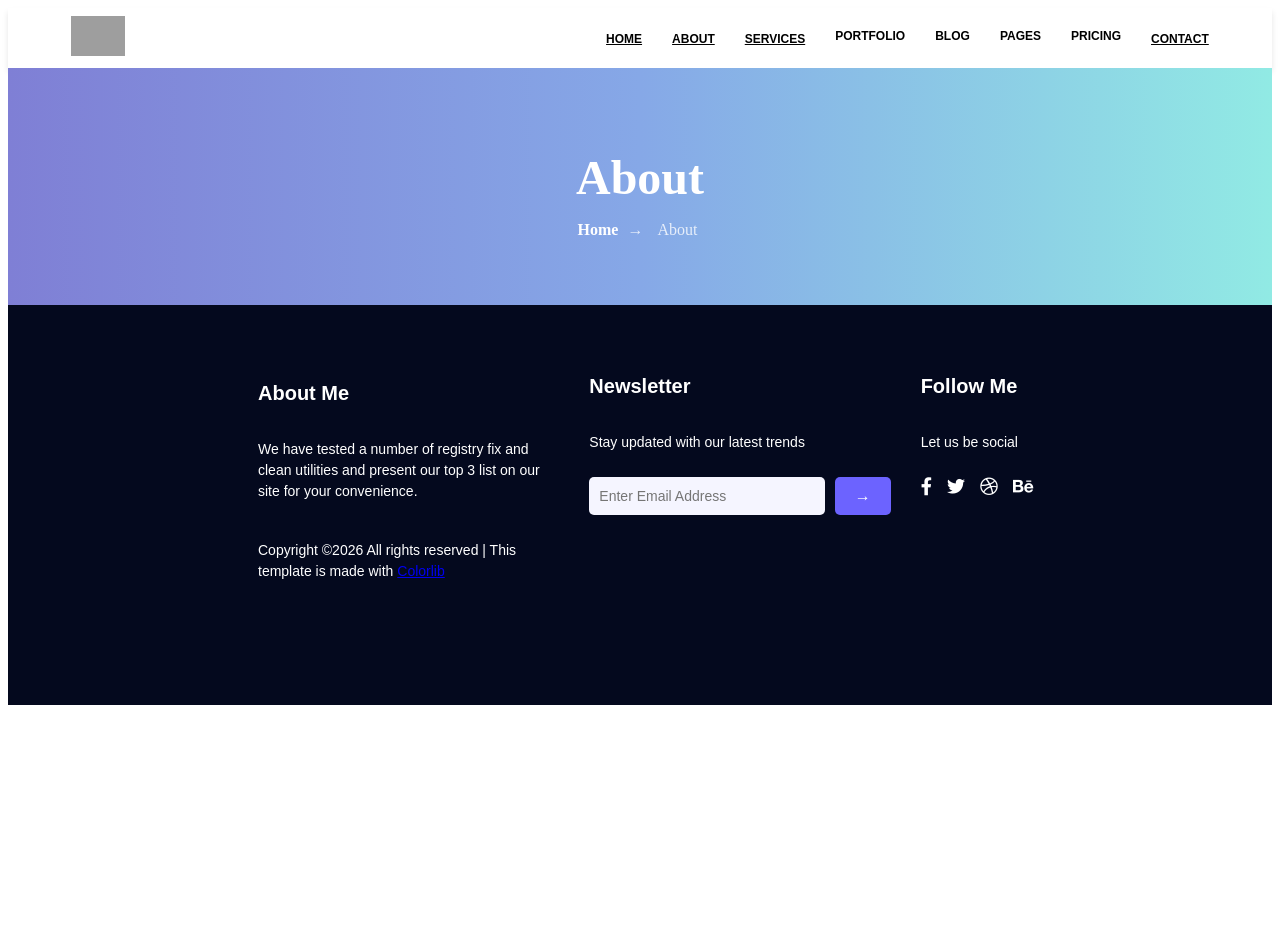
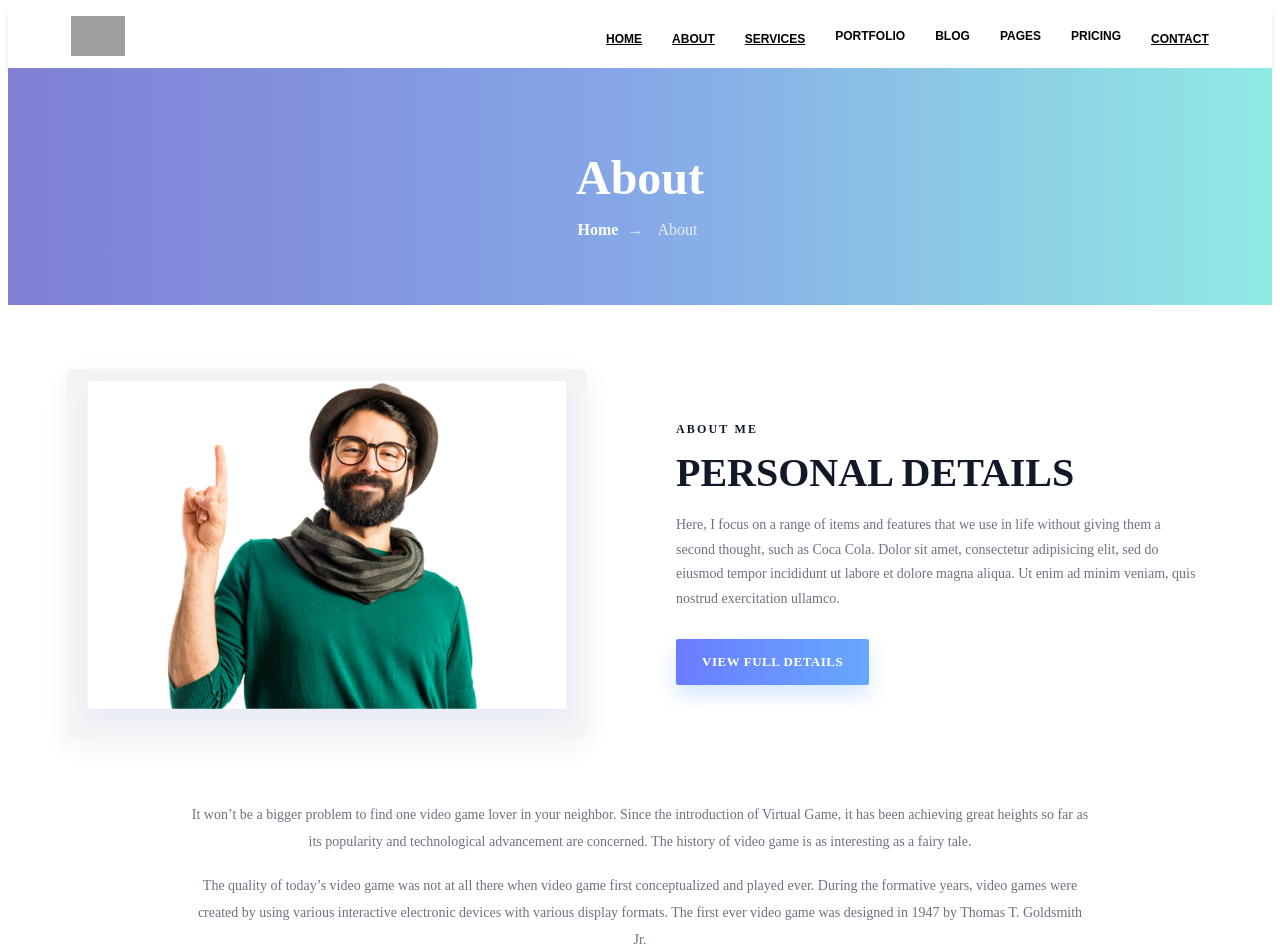
Before and after one commit to annmarytom/nuxt4-personal-portfolio, a Nuxt app: page /about in a window 1280 px wide. Shown: the top 952 px of the page. Before the commit the page ends 816 px from the top, so only its background shows below. Built offline with nearby package versions, Linux system fonts and the light colour scheme; grey boxes are pictures that could not be loaded.

Commit message:
about page component ui added

```diff
--- /dev/null
+++ b/app/components/about/PersonalDetails.vue
@@ -0,0 +1,192 @@
+<template>
+    <section class="aboutDetails">
+      <div class="aboutDetails__inner">
+        <!-- Top row -->
+        <div class="aboutDetails__top">
+          <!-- Left image -->
+          <div class="aboutDetails__media">
+            <img
+              class="aboutDetails__img"
+              :src="imageSrc"
+              :alt="imageAlt"
+              loading="lazy"
+            />
+          </div>
+
+          <!-- Right content -->
+          <div class="aboutDetails__content">
+            <p class="aboutDetails__kicker">{{ kicker }}</p>
+            <h2 class="aboutDetails__title">{{ title }}</h2>
+
+            <p class="aboutDetails__text">
+              {{ description }}
+            </p>
+
+            <a class="aboutDetails__btn" :href="ctaHref">
+              {{ ctaText }}
+            </a>
+          </div>
+        </div>
+
+        <!-- Bottom text -->
+        <div class="aboutDetails__bottom">
+          <p class="aboutDetails__bottomText">
+            {{ bottomText1 }}
+          </p>
+          <p class="aboutDetails__bottomText">
+            {{ bottomText2 }}
+          </p>
+        </div>
+      </div>
+    </section>
+  </template>
+
+  <script setup>
+  defineProps({
+    imageSrc: { type: String, default: "/images/about-img.png" },
+    imageAlt: { type: String, default: "About me photo" },
+
+    kicker: { type: String, default: "ABOUT ME" },
+    title: { type: String, default: "PERSONAL DETAILS" },
+
+    description: {
+      type: String,
+      default:
+        "Here, I focus on a range of items and features that we use in life without giving them a second thought, such as Coca Cola. Dolor sit amet, consectetur adipisicing elit, sed do eiusmod tempor incididunt ut labore et dolore magna aliqua. Ut enim ad minim veniam, quis nostrud exercitation ullamco."
+    },
+
+    ctaText: { type: String, default: "VIEW FULL DETAILS" },
+    ctaHref: { type: String, default: "#" },
+
+    bottomText1: {
+      type: String,
+      default:
+        "It won’t be a bigger problem to find one video game lover in your neighbor. Since the introduction of Virtual Game, it has been achieving great heights so far as its popularity and technological advancement are concerned. The history of video game is as interesting as a fairy tale."
+    },
+    bottomText2: {
+      type: String,
+      default:
+        "The quality of today’s video game was not at all there when video game first conceptualized and played ever. During the formative years, video games were created by using various interactive electronic devices with various display formats. The first ever video game was designed in 1947 by Thomas T. Goldsmith Jr."
+    }
+  })
+  </script>
+
+  <style lang="scss" scoped>
+  $bg: #ffffff;
+  $text: #111827;
+  $muted: #6b7280;
+  $primary: #6b7cff;
+  $primary2: #66a8ff;
+  $cardShadow: 0 8px 30px rgba(0, 0, 0, 0.06);
+
+  .aboutDetails {
+    background: $bg;
+    padding: 64px 0;
+
+    &__inner {
+      width: min(1180px, calc(100% - 48px));
+      margin: 0 auto;
+    }
+
+    &__top {
+      display: grid;
+      grid-template-columns: 1fr 1fr;
+      align-items: center;
+      gap: 72px;
+    }
+
+    &__media {
+      display: flex;
+      justify-content: center;
+    }
+
+    &__img {
+      width: 520px;
+      max-width: 100%;
+      height: auto;
+      display: block;
+      border-radius: 6px;
+      box-shadow: $cardShadow;
+      background: #f3f4f6;
+    }
+
+    &__content {
+      max-width: 520px;
+    }
+
+    &__kicker {
+      font-size: 12px;
+      letter-spacing: 0.18em;
+      font-weight: 600;
+      color: $text;
+      margin: 0 0 14px;
+    }
+
+    &__title {
+      font-size: 40px;
+      line-height: 1.1;
+      font-weight: 800;
+      margin: 0 0 18px;
+      color: $text;
+    }
+
+    &__text {
+      color: $muted;
+      line-height: 1.75;
+      font-size: 14px;
+      margin: 0 0 28px;
+    }
+
+    &__btn {
+      display: inline-flex;
+      align-items: center;
+      justify-content: center;
+      height: 46px;
+      padding: 0 26px;
+      border-radius: 2px;
+      text-decoration: none;
+      font-weight: 700;
+      font-size: 13px;
+      letter-spacing: 0.04em;
+      color: #fff;
+      background: linear-gradient(90deg, $primary 0%, $primary2 100%);
+      box-shadow: 0 10px 20px rgba(102, 168, 255, 0.28);
+      transition: transform 0.15s ease, filter 0.15s ease;
+
+      &:hover {
+        transform: translateY(-1px);
+        filter: brightness(1.02);
+      }
+    }
+
+    &__bottom {
+      margin-top: 64px;
+      max-width: 900px;
+      margin-left: auto;
+      margin-right: auto;
+      text-align: center;
+    }
+
+    &__bottomText {
+      color: $muted;
+      line-height: 1.9;
+      font-size: 14px;
+      margin: 0 0 18px;
+    }
+  }
+
+  /* Responsive */
+  @media (max-width: 900px) {
+    .aboutDetails {
+      &__top {
+        grid-template-columns: 1fr;
+        gap: 32px;
+        text-align: center;
+      }
+
+      &__content {
+        margin: 0 auto;
+      }
+    }
+  }
+  </style>
--- a/app/pages/about.vue
+++ b/app/pages/about.vue
@@ -1,9 +1,11 @@
 <template>
     <div>
         <PageBanner pageBannerHeading="About"/>
+        <PersonalDetails/>
     </div>
 </template>
 <script setup>
+import PersonalDetails from '~/components/about/PersonalDetails.vue';
 import PageBanner from '~/components/PageBanner.vue';
 
 
```
Also changed, not shown: public/images/about-img.png (added).
